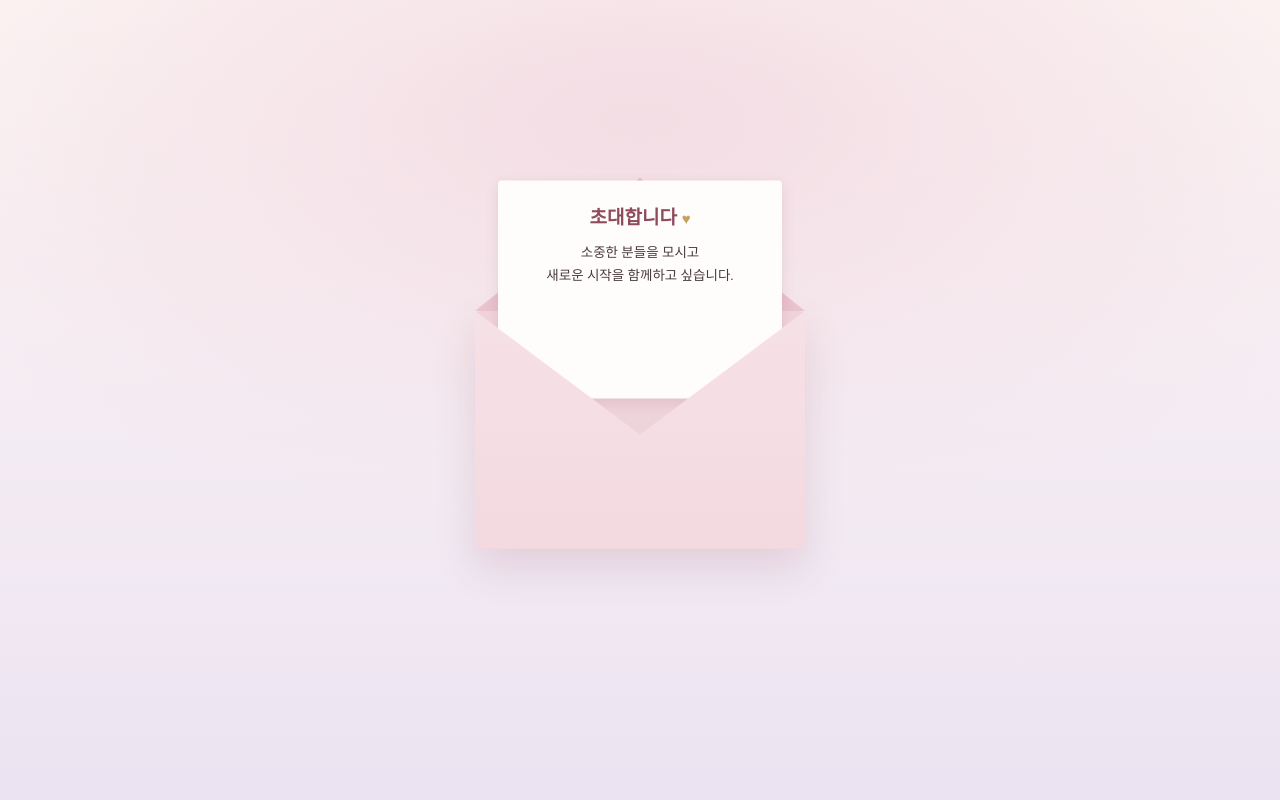
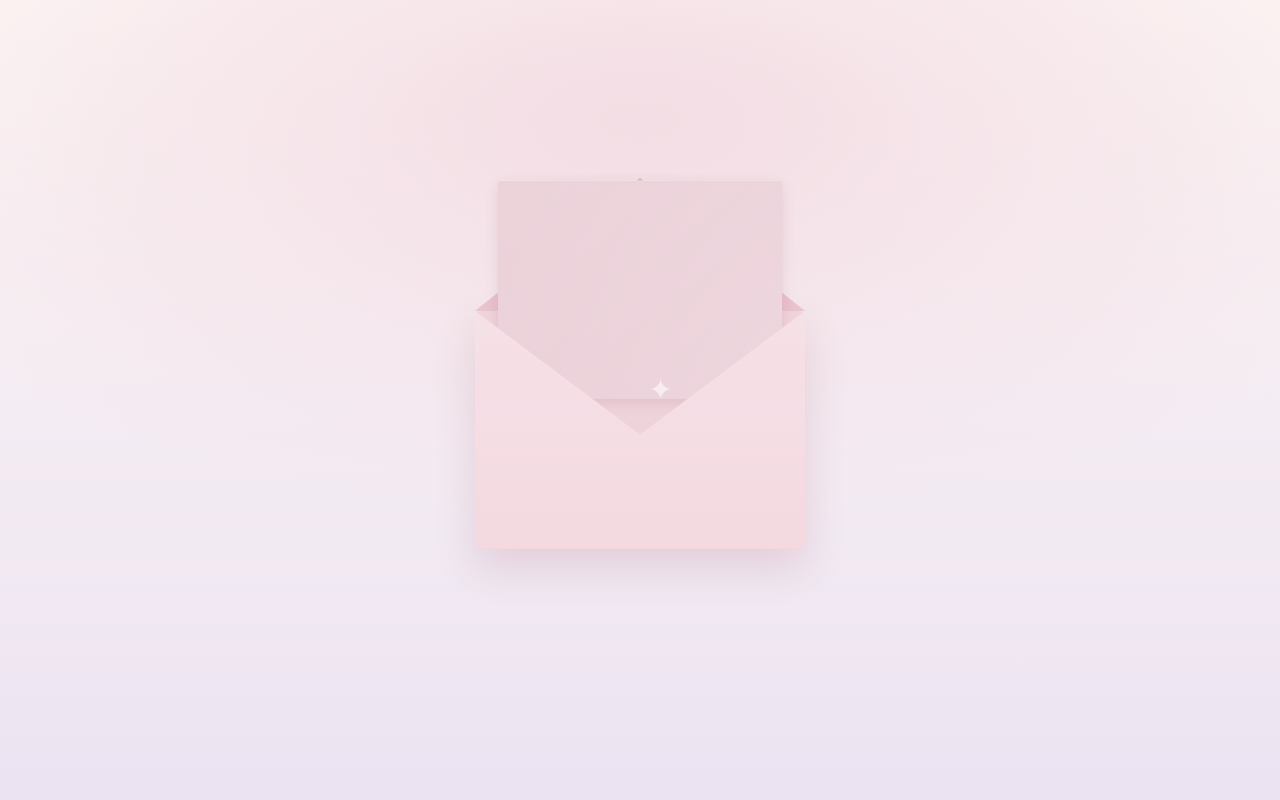
Before and after one commit to hyunni26/wd_invitation, a Flask app: page / in a window 1280 px wide. Run offline with Flask 3, Linux system fonts and the light colour scheme; some libraries are stand-ins or nearby versions; some web fonts are replaced.

Commit message:
Update index.html
봉투에서 나온 편지지가 초대장 첫 페이지로 펼쳐지도록 인트로 개선

```diff
--- a/templates/index.html
+++ b/templates/index.html
@@ -52,16 +52,9 @@
         </div>
       </div>
 
-      <!-- 봉투 뒷면: 덮개 + 실링, 안에 편지지 -->
+      <!-- 봉투 뒷면: 덮개 + 실링, 안에는 초대장 첫 페이지(메인 사진)가 들어 있음 -->
       <div class="envelope__face envelope__back" aria-hidden="true">
-        <div class="envelope__letter">
-          <p class="envelope__letter-title">초대합니다 <span>♥</span></p>
-          {% if guest_msg %}
-          <p class="envelope__letter-msg">{{ guest_msg }}</p>
-          {% else %}
-          <p class="envelope__letter-msg">소중한 분들을 모시고<br>새로운 시작을 함께하고 싶습니다.</p>
-          {% endif %}
-        </div>
+        <div class="envelope__letter"{% if info.hero_photo %} style="background-image: url('{{ url_for('static', filename='img/' ~ info.hero_photo) }}');"{% endif %}></div>
         <div class="envelope__pocket"></div>
         <div class="envelope__flap"></div>
         <div class="envelope__seal">♥</div>
```
